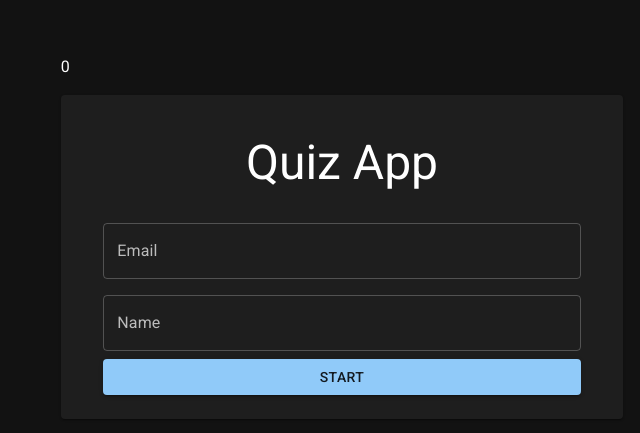
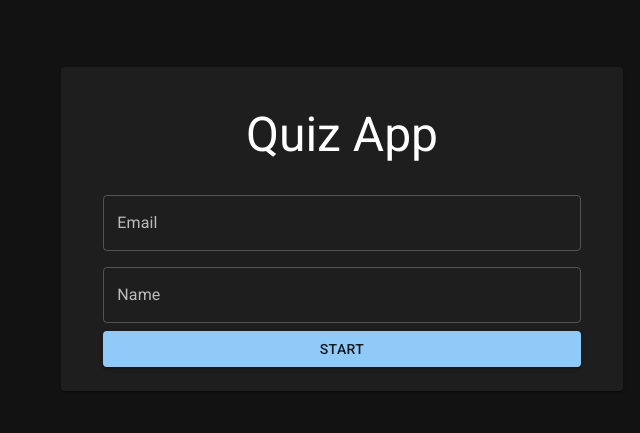
Before and after one commit to itsductai/quizz-app, a React (Create React App) app in the folder quizz-client/: page / in a window 1280 px wide. Shown: the part 171-604 px from the top of the page, without its empty margins (298-938 px from the left). Built offline with nearby package versions, Linux system fonts and the light colour scheme.

Commit message:
Tạo routing qua trang quiz chính của dự án

```diff
--- a/quizz-client/src/components/Login.js
+++ b/quizz-client/src/components/Login.js
@@ -39,7 +39,7 @@ export default function Login() {
           console.log(res)
           setContext({pid : res.data.pid}) // Lưu thông tin người dùng vào Context
           console.log(context)
-          //navigate('/quiz'); // Chuyển hướng tới trang Quiz
+          navigate('/quiz'); // Chuyển hướng tới trang Quiz
         }
       )
       .catch(err => console.log(err))
@@ -65,14 +65,14 @@ export default function Login() {
   };
 
   return (
-    <Center /* Component Center để căn giữa nội dung */>  <p>{context.pid}</p>
+    <Center /* Component Center để căn giữa nội dung */>
       <Card>
         <CardContent sx={{ textAlign: 'center' }}>
           <Typography variant='h3' sx={{ my: 3 }}>Quiz App</Typography>
           <Box
             component="form"
             sx={{ '& .MuiTextField-root': { m: 1, width: '90%' } }}
-            autoComplete="off"   /* Tắt tự động hoàn thành form */
+            // autoComplete="off"   /* Tắt tự động hoàn thành form */
             onSubmit={login}      /* Gọi hàm login khi form được submit */
           >
             <TextField
```
Also changed, not shown: 11 other files (tests, documents, lock files or other folders).
